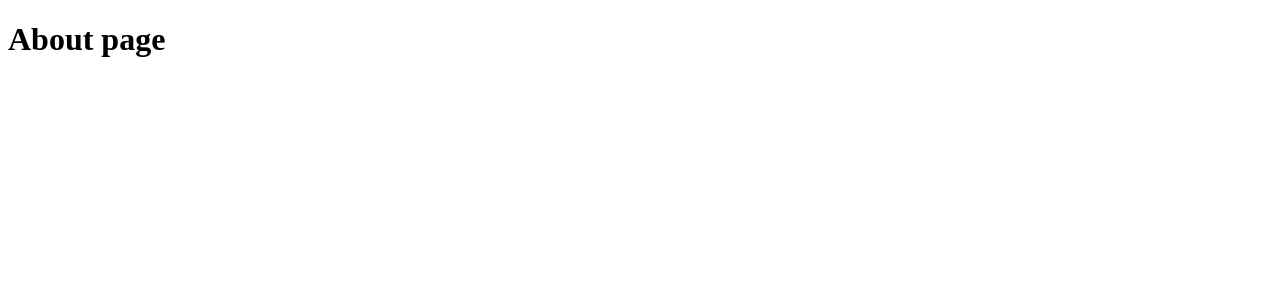
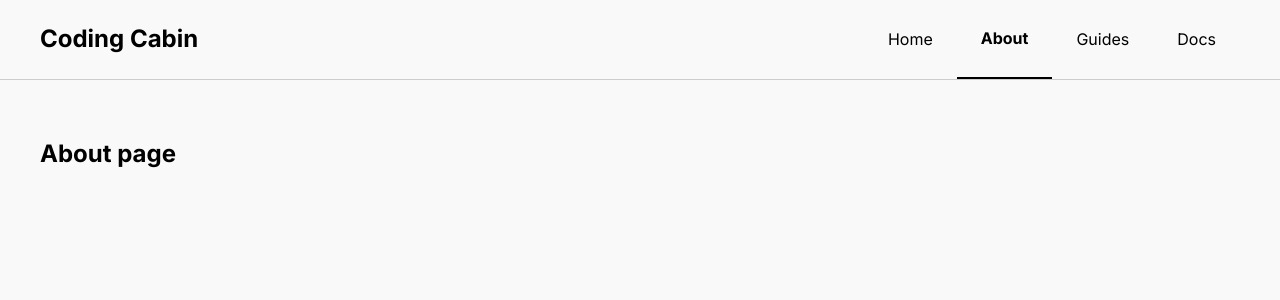
Before and after one commit to coding-cabin/design-system, a Next.js app: page /about in a window 1280 px wide. Shown: the top 300 px of the page. Built offline with nearby package versions, Linux system fonts and the light colour scheme.

Commit message:
Fix container and many more

```diff
--- a/components/layout/Container.js
+++ b/components/layout/Container.js
@@ -1 +1,18 @@
 import styled from "styled-components";
+import { width, breakpoints } from "../../styles/variables";
+
+const Container = styled.section`
+  display: flex;
+  justify-content: center;
+  flex-direction: column;
+  padding: 3.5rem 0rem;
+
+  max-width: ${width.lg}px;
+  margin: auto;
+
+  @media (max-width: ${breakpoints.md}rem) {
+    padding: 3.5rem 2rem;
+  }
+`;
+
+export default Container;
--- a/components/layout/Header.js
+++ b/components/layout/Header.js
@@ -13,17 +13,23 @@ const Logo = styled.h1`
     }
 `;
 
+const Nav = styled.header`
+  width: 100%;
+
+  background-color: ${colors.backgroundColor};
+  z-index: 15;
+  border-bottom: 1px solid ${colors.borderColor};
+`;
+
 const NavRoot = styled.nav`
-  width: 100%;
+  max-width: ${width.lg}px;
   height: auto;
 
   display: flex;
   align-items: center;
-  justify-content: space-around;
+  justify-content: space-between;
 
-  background-color: ${colors.backgroundColor};
-  z-index: 15;
-  border-bottom: 1px solid ${colors.borderColor};
+  margin: 0 auto;
 
   @media (max-width: ${breakpoints.md}rem) {
     flex-direction: column;
@@ -50,10 +56,14 @@ const NavList = styled.li`
     text-decoration: none;
     color: ${colors.black};
 
-    &.selected,
+    &.selected {
+      font-weight: bold;
+      border-bottom: 2px solid ${colors.black};
+    }
+
     &:hover,
     &:focus {
-      font-weight: bold;
+      background-color: rgba(0, 0, 0, 0.05);
       border-bottom: 2px solid ${colors.black};
     }
   }
@@ -62,6 +72,7 @@ const NavList = styled.li`
 export default function Header() {
   return (
     <>
+      <Nav>
         <NavRoot>
           <Logo>Coding Cabin</Logo>
           <NavInner>
@@ -87,6 +98,7 @@ export default function Header() {
             </NavList>
           </NavInner>
         </NavRoot>
+      </Nav>
     </>
   );
 }
--- a/pages/about.js
+++ b/pages/about.js
@@ -1,9 +1,14 @@
+import Layout from "../components/layout/Layout";
+import Container from "../components/layout/Container";
+
 export default function About() {
   return (
     <>
-      <div>
-        <h1>About page</h1>
-      </div>
+      <Layout pageTitle="About">
+        <Container>
+          <h1>About page</h1>
+        </Container>
+      </Layout>
     </>
   );
 }
```
Also changed, not shown: pages/index.js (+3 -11 lines). Lines whose indentation alone changed are shown as unchanged.
